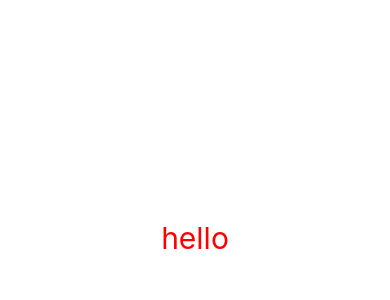
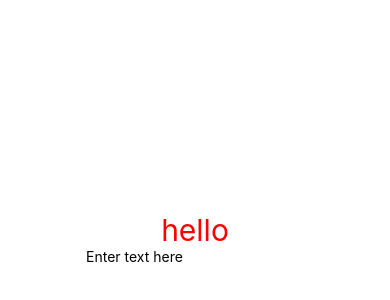
Before and after one commit to ThePriyambar/React_native_concept_testing, a React Native app: screen / in a window 390 px wide. Shown: the part 184-484 px from the top of the page. Built offline with nearby package versions, Linux system fonts and the light colour scheme.

Commit message:
form_building

```diff
--- a/App.tsx
+++ b/App.tsx
@@ -6,13 +6,14 @@
  */
 
 import { NewAppScreen } from '@react-native/new-app-screen';
-import { StatusBar, StyleSheet, useColorScheme, View,Text } from 'react-native';
+import { StatusBar, StyleSheet, useColorScheme, View,Text ,TextInput} from 'react-native';
 
 function App() {
   return (
     <View style={styles.container}>
-     <Text style = {{fontSize: 30, color: 'red'
-     }}>hello</Text>
+     <Text style = {{fontSize: 30, color: 'red'}}>hello</Text>
+     <TextInput placeholder="Enter text here" />
+
 
     </View>
   );
```
